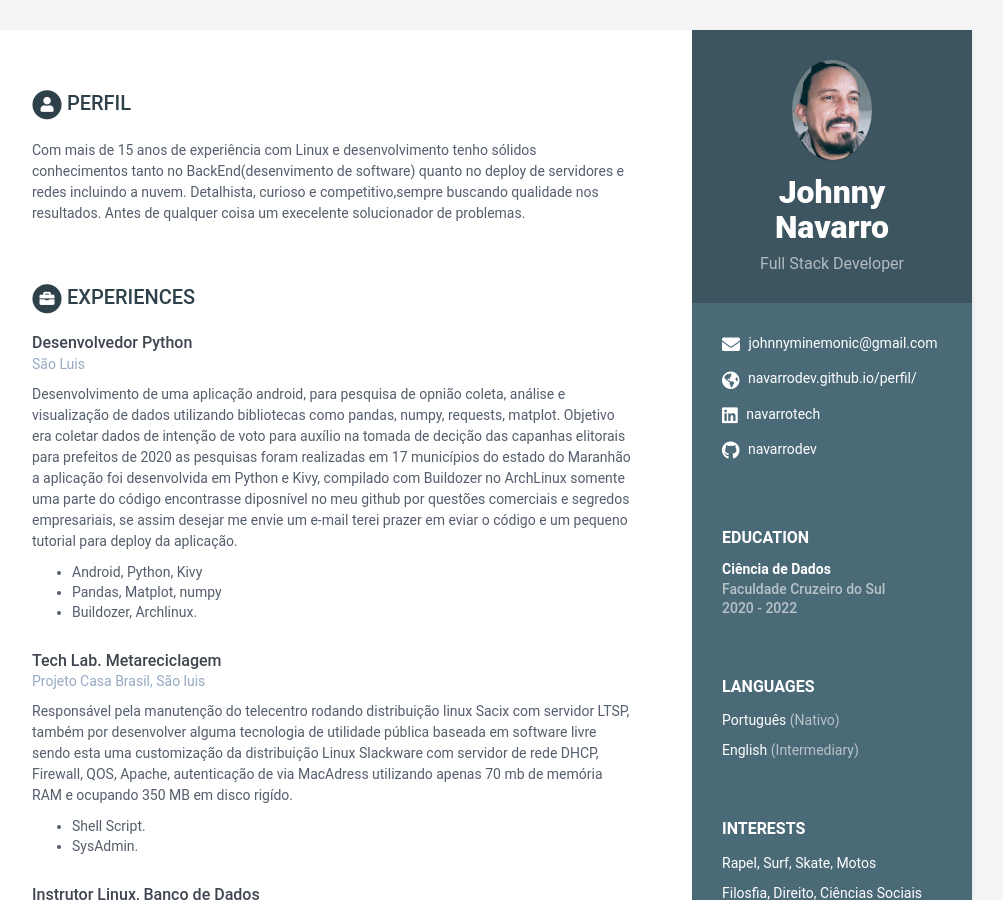
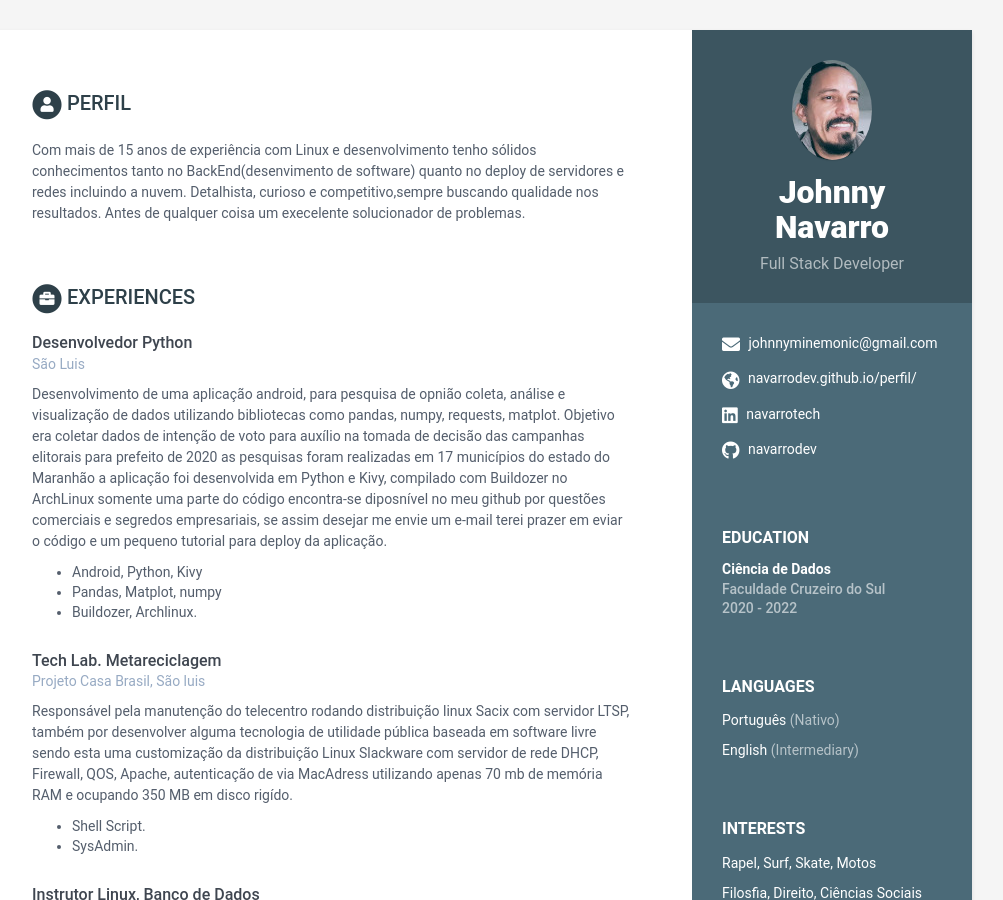
Before and after one commit to navarrodev/perfil, a Jekyll site: the page built from index.html, in a window 1280 px wide and 900 px high. Shown: the whole window, without its empty margins (168-1171 px from the left). Built offline with Jekyll 4.4.1, drawn with Linux system fonts in a browser that asks for light colours.

Commit message:
Update data.yml

```diff
--- a/_data/data.yml
+++ b/_data/data.yml
@@ -79,10 +79,10 @@ experiences:
         coleta, análise e visualização de dados utilizando bibliotecas como
         pandas, numpy, requests, matplot.
         Objetivo era coletar dados de intenção de voto para auxílio na tomada
-        de decição das capanhas elitorais para prefeitos de 2020 as pesquisas
+        de decisão das campanhas elitorais para prefeito de 2020 as pesquisas
         foram realizadas em 17 municípios do estado do Maranhão a aplicação foi
         desenvolvida em Python e Kivy, compilado com Buildozer no ArchLinux
-        somente uma parte do código encontrasse diposnível no meu github por questões
+        somente uma parte do código encontra-se diposnível no meu github por questões
         comerciais e segredos empresariais, se assim desejar me envie um e-mail
         terei prazer em eviar o código e um pequeno tutorial para deploy da aplicação.
           - Android, Python, Kivy
```
